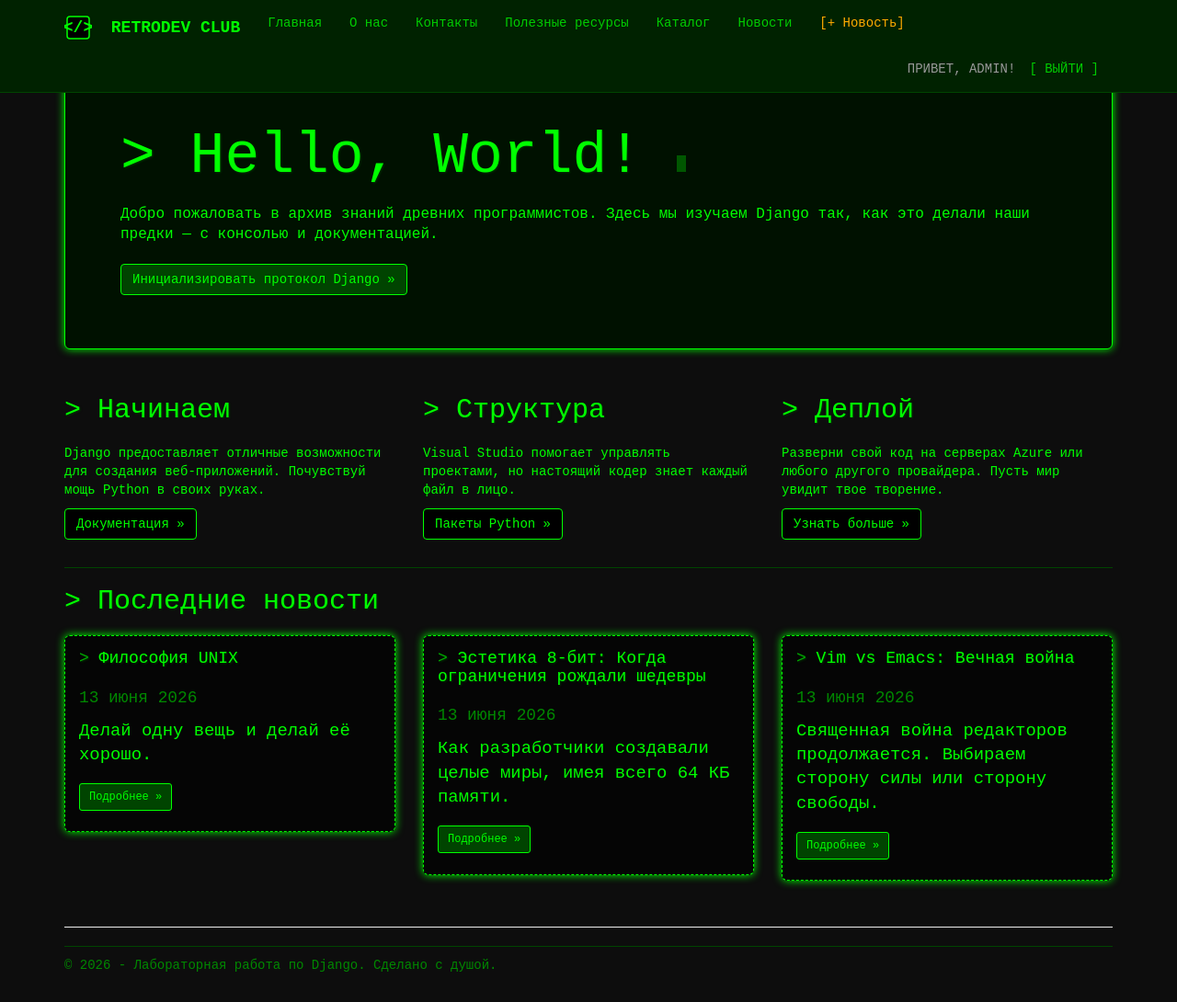
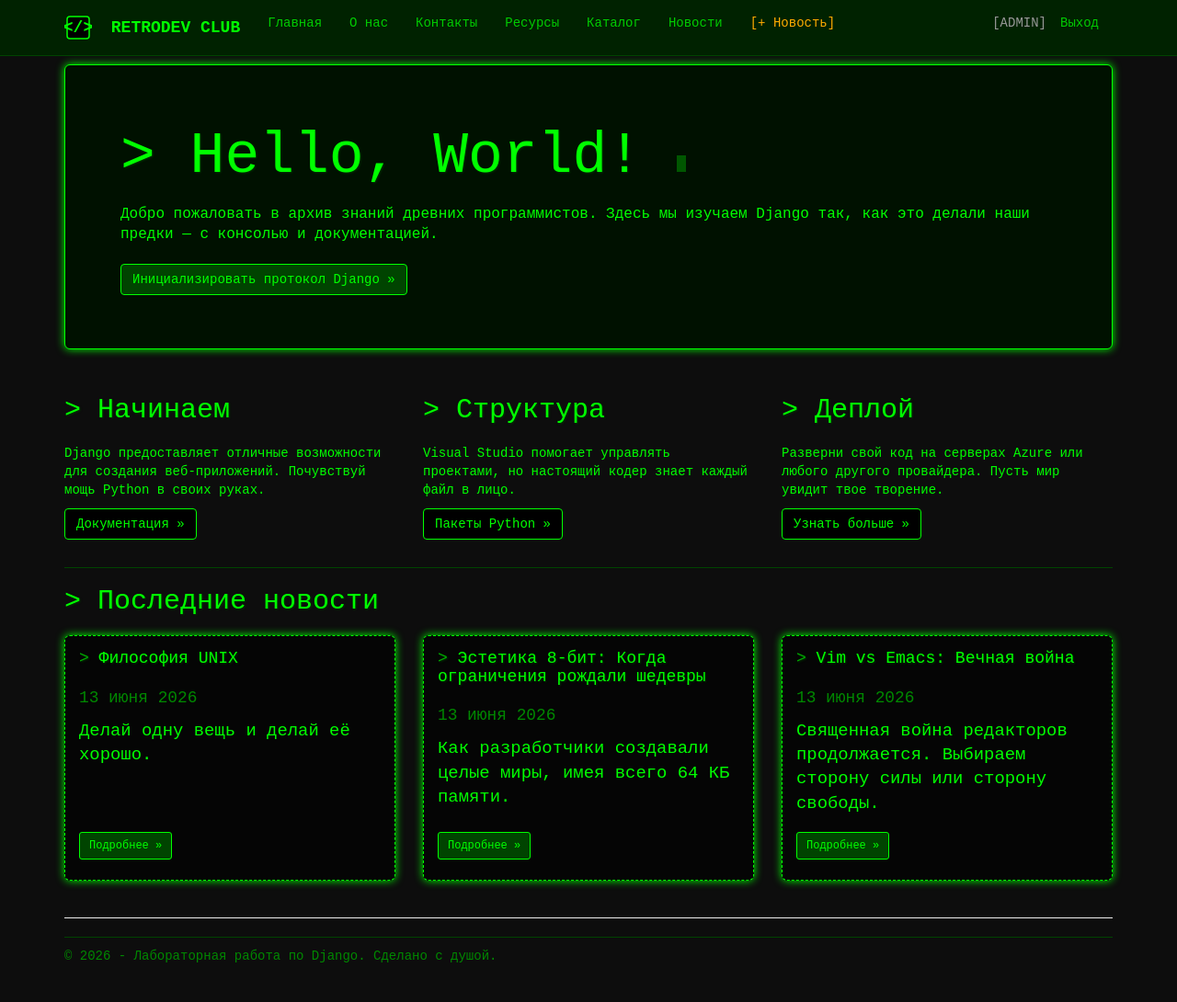
Before and after one commit to Driadix/DjangoProjectIlichev, a Django app: page / in a window 1280 px wide. Shown: the whole page at 92% size. After the commit the page ends 1047 px from the top, so only its background shows below. Run offline with Django 3.2, Linux system fonts and the light colour scheme; a user stored in the database is signed in; data comes from the database, SQL or seed files in the repository; some libraries are stand-ins or nearby versions.

Commit message:
style: fix navbar layout overflow and homepage cards alignment
Shortened navbar links to prevent line wrapping which overlapped content.
Applied flexbox to latest news cards on homepage for equal height.

```diff
--- a/app/templates/app/index.html
+++ b/app/templates/app/index.html
@@ -36,20 +36,22 @@
 {% if latest_news %}
 <hr style="border-color: #004400;" />
 <h2>> Последние новости</h2>
-<div class="row">
+<div class="row row-eq-height">
     {% for post in latest_news %}
     <div class="col-md-4">
-        <div class="jumbotron" style="padding: 15px; border: 1px dashed #00ff00; background-color: #050505;">
+        <div class="jumbotron" style="display: flex; flex-direction: column; height: 100%; padding: 15px; border: 1px dashed #00ff00; background-color: #050505; margin-bottom: 20px;">
             <h4 style="margin-top: 0;">
                 <span style="color: #00aa00;">></span> {{ post.title }}
             </h4>
             <p style="font-size: 0.85em; color: #008800;">
                 {{ post.posted|date:"d E Y" }}
             </p>
-            <p style="font-size: 0.9em;">{{ post.description|truncatewords:20 }}</p>
-            <a href="{% url 'newspost' parametr=post.id %}" class="btn btn-primary btn-sm">
-                Подробнее &raquo;
-            </a>
+            <p style="font-size: 0.9em; flex-grow: 1;">{{ post.description|truncatewords:20 }}</p>
+            <div style="margin-top: auto;">
+                <a href="{% url 'newspost' parametr=post.id %}" class="btn btn-primary btn-sm">
+                    Подробнее &raquo;
+                </a>
+            </div>
         </div>
     </div>
     {% endfor %}
--- a/app/templates/app/layout.html
+++ b/app/templates/app/layout.html
@@ -28,7 +28,7 @@
                     <li><a href="{% url 'home' %}">Главная</a></li>
                     <li><a href="{% url 'about' %}">О нас</a></li>
                     <li><a href="{% url 'contact' %}">Контакты</a></li>
-                    <li><a href="{% url 'links' %}">Полезные ресурсы</a></li>
+                    <li><a href="{% url 'links' %}">Ресурсы</a></li>
                     <li><a href="{% url 'catalog' %}">Каталог</a></li>
                     <li><a href="{% url 'news' %}">Новости</a></li>
 
--- a/app/templates/app/loginpartial.html
+++ b/app/templates/app/loginpartial.html
@@ -2,8 +2,8 @@
 <form id="logoutForm" action="{% url 'logout' %}" method="post" class="navbar-right">
     {% csrf_token %}
     <ul class="nav navbar-nav navbar-right">
-        <li><span class="navbar-text">ПРИВЕТ, {{ user.username|upper }}!</span></li>
-        <li><a href="javascript:document.getElementById('logoutForm').submit()">[ ВЫЙТИ ]</a></li>
+        <li><span class="navbar-text">[{{ user.username|upper }}]</span></li>
+        <li><a href="javascript:document.getElementById('logoutForm').submit()">Выход</a></li>
     </ul>
 </form>
 {% else %}
```
